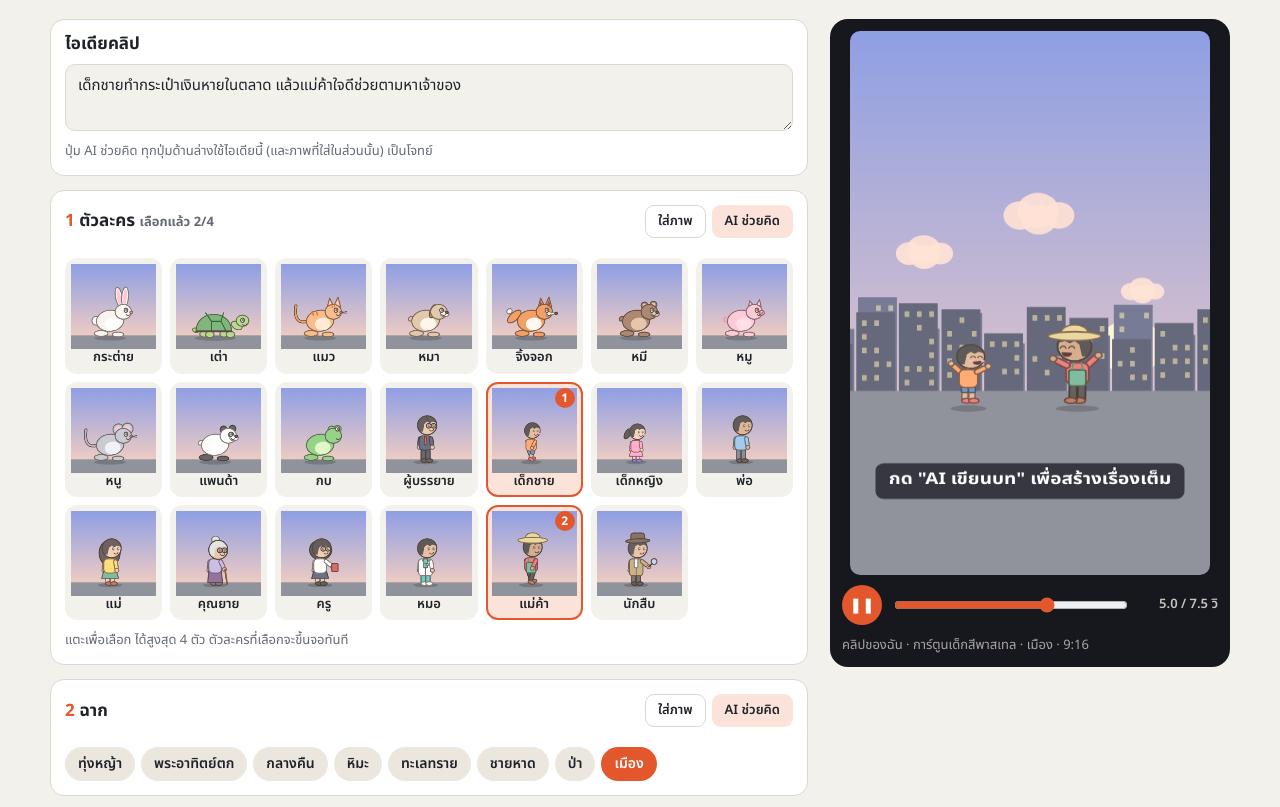
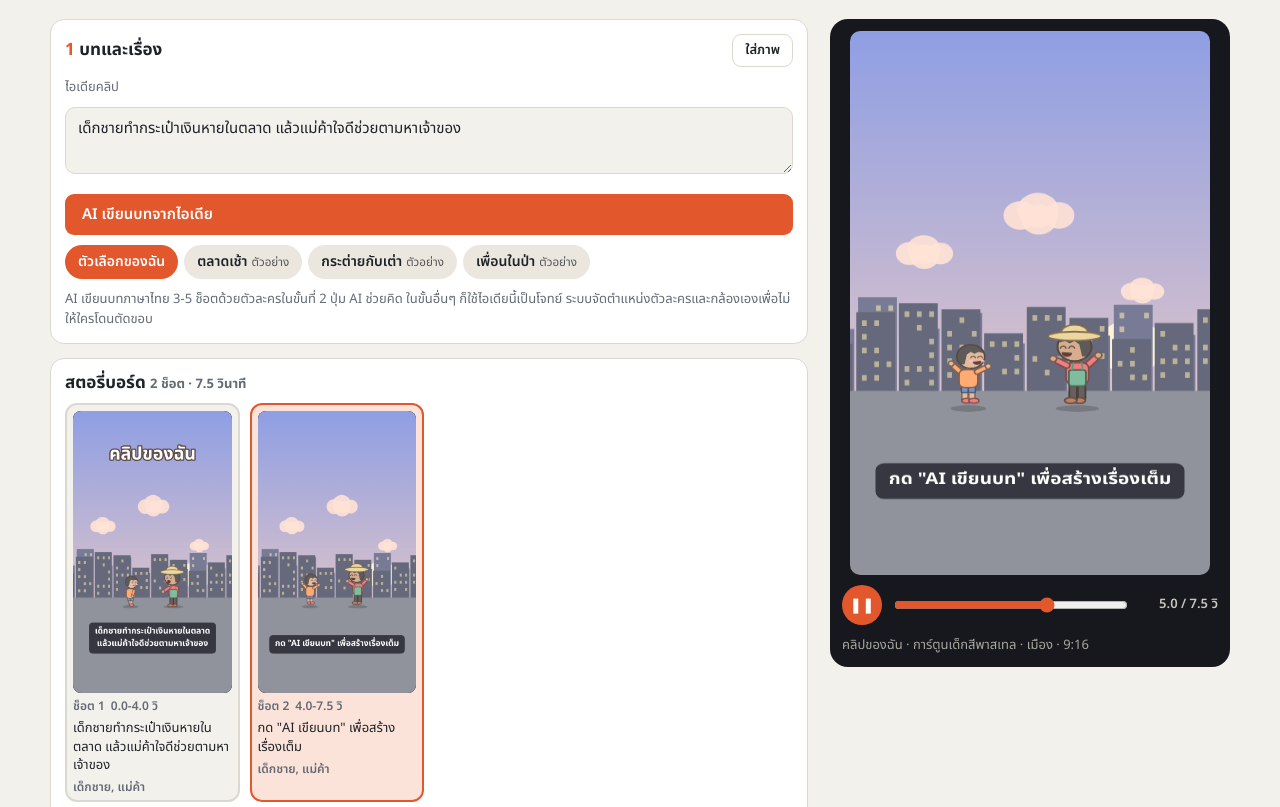
Before and after one commit to tanzomb123-star/Panaphon, a plain HTML site: page prototype/studio.html in a window 1280 px wide. Shown: the part 123-930 px from the top of the page. Drawn offline with Linux system fonts and the light colour scheme; animation ran at ten frames a second; files whose address does not match are found by name; a web font is replaced by a local one.

Commit message:
Studio: script first, add storyboard of shot stills
Co-Authored-By: Claude Opus 5.5 <noreply@anthropic.com>
Claude-Session: https://claude.ai/code/session_013MePDRpD2va7LHjUPsSaGC

```diff
--- a/prototype/studio.html
+++ b/prototype/studio.html
@@ -68,6 +68,13 @@ textarea { width: 100%; box-sizing: border-box; font: 15px/1.5 var(--body); colo
   #c { max-height: 48vh }
 }
 input[type=file] { display: none }
+.board { display: grid; grid-template-columns: repeat(auto-fill, minmax(150px, 1fr)); gap: 10px }
+.shot { text-align: left; border: 2px solid var(--line); background: var(--bg); border-radius: 12px; padding: 6px; cursor: pointer; display: flex; flex-direction: column; gap: 6px; min-width: 0; font: inherit; color: var(--fg) }
+.shot canvas { width: 100%; height: auto; border-radius: 8px; background: #000; display: block }
+.shot .cap { display: flex; justify-content: space-between; gap: 6px; font: 600 12px/1.2 var(--body); color: var(--muted); font-variant-numeric: tabular-nums }
+.shot p { margin: 0; font-size: 13px; line-height: 1.4; overflow-wrap: anywhere }
+.shot[aria-current="true"] { border-color: var(--accent); background: var(--accent-soft) }
+.shot:focus-visible { outline: 2px solid var(--accent); outline-offset: 2px }
 </style>
 
 <div class="wrap">
@@ -78,14 +85,27 @@ input[type=file] { display: none }
 
   <section class="studio">
     <div class="steps">
-      <div class="card">
-        <div class="card-head"><h2>ไอเดียคลิป</h2></div>
+      <div class="card" id="sec-story">
+        <div class="card-head"><h2><span class="n">1</span> บทและเรื่อง</h2>
+          <div class="tools"><label class="btn" for="img-story">ใส่ภาพ</label></div></div>
+        <label class="hint" for="idea">ไอเดียคลิป</label>
         <textarea id="idea" rows="2" placeholder="เช่น นิทานสอนใจเรื่องความซื่อสัตย์ หรือ ประวัติข้าวไทยใน 30 วินาที">เด็กชายทำกระเป๋าเงินหายในตลาด แล้วแม่ค้าใจดีช่วยตามหาเจ้าของ</textarea>
-        <p class="hint">ปุ่ม AI ช่วยคิด ทุกปุ่มด้านล่างใช้ไอเดียนี้ (และภาพที่ใส่ในส่วนนั้น) เป็นโจทย์</p>
+        <input type="file" id="img-story" accept="image/*">
+        <div class="thumb" id="thumb-story" hidden></div>
+        <button class="btn primary" type="button" data-ai="story">AI เขียนบทจากไอเดีย</button>
+        <p class="ai-note" id="note-story" hidden></p>
+        <div class="chips" id="stories"></div>
+        <p class="hint">AI เขียนบทภาษาไทย 3-5 ช็อตด้วยตัวละครในขั้นที่ 2 ปุ่ม AI ช่วยคิด ในขั้นอื่นๆ ก็ใช้ไอเดียนี้เป็นโจทย์ ระบบจัดตำแหน่งตัวละครและกล้องเองเพื่อไม่ให้ใครโดนตัดขอบ</p>
+      </div>
+
+      <div class="card" id="sec-board">
+        <div class="card-head"><h2>สตอรี่บอร์ด <small class="hint" id="board-sum"></small></h2></div>
+        <div class="board" id="board"></div>
+        <p class="hint">ภาพตัวอย่างของแต่ละช็อตตามตัวเลือกปัจจุบัน แตะช็อตเพื่อเล่นจากตรงนั้น</p>
       </div>
 
       <div class="card" id="sec-cast">
-        <div class="card-head"><h2><span class="n">1</span> ตัวละคร <small class="hint" id="cast-count"></small></h2>
+        <div class="card-head"><h2><span class="n">2</span> ตัวละคร <small class="hint" id="cast-count"></small></h2>
           <div class="tools"><label class="btn" for="img-cast">ใส่ภาพ</label><button class="btn ai" type="button" data-ai="cast">AI ช่วยคิด</button></div></div>
         <input type="file" id="img-cast" accept="image/*">
         <div class="thumb" id="thumb-cast" hidden></div>
@@ -95,7 +115,7 @@ input[type=file] { display: none }
       </div>
 
       <div class="card" id="sec-scene">
-        <div class="card-head"><h2><span class="n">2</span> ฉาก</h2>
+        <div class="card-head"><h2><span class="n">3</span> ฉาก</h2>
           <div class="tools"><label class="btn" for="img-scene">ใส่ภาพ</label><button class="btn ai" type="button" data-ai="scene">AI ช่วยคิด</button></div></div>
         <input type="file" id="img-scene" accept="image/*">
         <div class="thumb" id="thumb-scene" hidden></div>
@@ -104,7 +124,7 @@ input[type=file] { display: none }
       </div>
 
       <div class="card" id="sec-look">
-        <div class="card-head"><h2><span class="n">3</span> สไตล์ภาพ</h2>
+        <div class="card-head"><h2><span class="n">4</span> สไตล์ภาพ</h2>
           <div class="tools"><label class="btn" for="img-look">ใส่ภาพ</label><button class="btn ai" type="button" data-ai="look">AI ช่วยคิด</button></div></div>
         <input type="file" id="img-look" accept="image/*">
         <div class="thumb" id="thumb-look" hidden></div>
@@ -113,7 +133,7 @@ input[type=file] { display: none }
       </div>
 
       <div class="card" id="sec-aspect">
-        <div class="card-head"><h2><span class="n">4</span> สัดส่วนจอ</h2>
+        <div class="card-head"><h2><span class="n">5</span> สัดส่วนจอ</h2>
           <div class="tools"><label class="btn" for="img-aspect">ใส่ภาพ</label><button class="btn ai" type="button" data-ai="aspect">AI ช่วยคิด</button></div></div>
         <input type="file" id="img-aspect" accept="image/*">
         <div class="thumb" id="thumb-aspect" hidden></div>
@@ -121,16 +141,6 @@ input[type=file] { display: none }
         <div class="aspects" id="aspects"></div>
       </div>
 
-      <div class="card" id="sec-story">
-        <div class="card-head"><h2><span class="n">5</span> บทและเรื่อง</h2>
-          <div class="tools"><label class="btn" for="img-story">ใส่ภาพ</label></div></div>
-        <input type="file" id="img-story" accept="image/*">
-        <div class="thumb" id="thumb-story" hidden></div>
-        <div class="chips" id="stories"></div>
-        <button class="btn primary" type="button" data-ai="story">AI เขียนบทจากไอเดียและตัวเลือกด้านบน</button>
-        <p class="ai-note" id="note-story" hidden></p>
-        <p class="hint">AI เขียนบทภาษาไทย 3-5 ช็อตด้วยตัวละครที่เลือก ระบบจัดตำแหน่งตัวละครและกล้องเองเพื่อไม่ให้ใครโดนตัดขอบ</p>
-      </div>
     </div>
 
     <div class="stagebox">
@@ -208,8 +218,32 @@ input[type=file] { display: none }
     canvas.style.width = W + 'px'; canvas.style.aspectRatio = W + ' / ' + H; canvas.style.height = 'auto';
     if (state.t > state.total) state.t = 0;
     $('meta').textContent = `${story.title} · ${LOOKS[state.look].label} · ${SCENE_TH[state.scene]} · ${state.aspect}`;
-    castPalette();
+    castPalette(); buildBoard(story, W, H);
   }
+
+  /* ---------- storyboard: one still per shot, drawn by the same stage ---------- */
+  let boardShots = [];
+  function buildBoard(story, W, H) {
+    const box = $('board'); box.innerHTML = ''; boardShots = [];
+    let start = 0; const tw = 300, th = Math.round(tw * H / W);
+    story.shots.forEach((sh, i) => {
+      const dur = sh.dur, t = start + Math.min(dur * 0.6, dur - 0.3);
+      window.draw(t);
+      const b = document.createElement('button'); b.type = 'button'; b.className = 'shot';
+      const cv = document.createElement('canvas'); cv.width = tw; cv.height = th; cv.getContext('2d').drawImage(canvas, 0, 0, tw, th);
+      const cap = document.createElement('div'); cap.className = 'cap';
+      const who = Object.entries(sh.actors).map(([id, a]) => nameOf(a.character || id)).join(', ');
+      cap.innerHTML = `<span>ช็อต ${i + 1}</span><span>${start.toFixed(1)}-${(start + dur).toFixed(1)} วิ</span>`;
+      const p = document.createElement('p'); p.textContent = sh.text || sh.title || '(ไม่มีบรรยาย)';
+      const w = document.createElement('div'); w.className = 'cap'; w.textContent = who;
+      const s0 = start; b.addEventListener('click', () => { state.t = s0 + 0.01; state.playing = true; $('play').textContent = '❚❚'; $('c').scrollIntoView({ block: 'nearest', behavior: 'smooth' }); });
+      b.append(cv, cap, p, w); box.appendChild(b); boardShots.push({ b, start, end: start + dur });
+      start += dur;
+    });
+    $('board-sum').textContent = `${story.shots.length} ช็อต · ${start.toFixed(1)} วินาที`;
+    window.draw(state.t);
+  }
+  function markBoard(t) { for (const s of boardShots) s.b.setAttribute('aria-current', String(t >= s.start && t < s.end)); }
   let last = performance.now(), tick = 0;
   function frame(now) {
     const dt = Math.min(0.1, (now - last) / 1000); last = now;
@@ -217,7 +251,7 @@ input[type=file] { display: none }
     try { window.draw(state.t); } catch (e) { /* stage not ready */ }
     $('seek').value = String(Math.round(state.t / state.total * 1000));
     $('time').textContent = `${state.t.toFixed(1)} / ${state.total.toFixed(1)} วิ`;
-    if ((tick = (tick + 1) % 3) === 0) castTick(state.t);
+    if ((tick = (tick + 1) % 3) === 0) { castTick(state.t); markBoard(state.t); }
     requestAnimationFrame(frame);
   }
 
```
